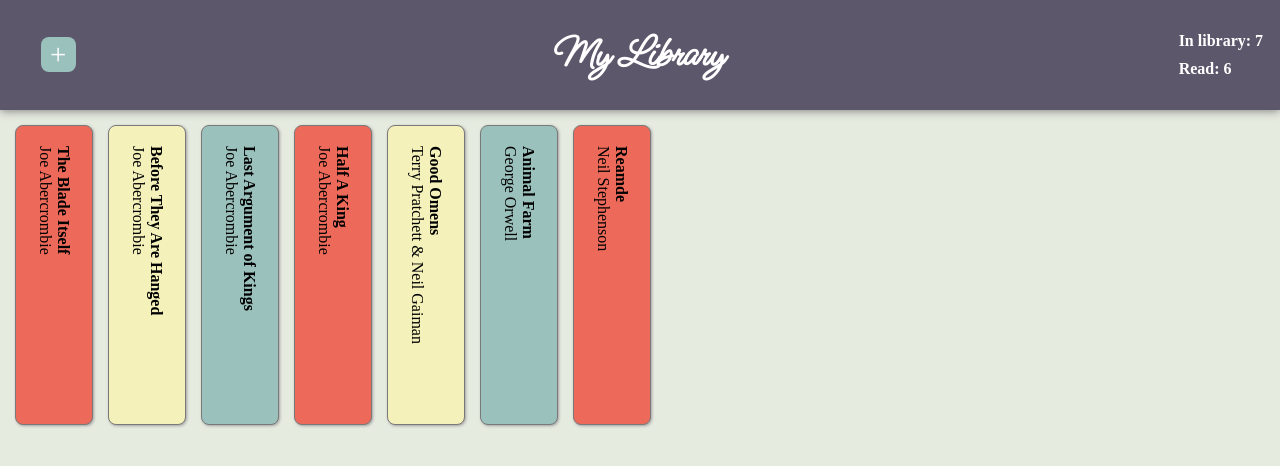
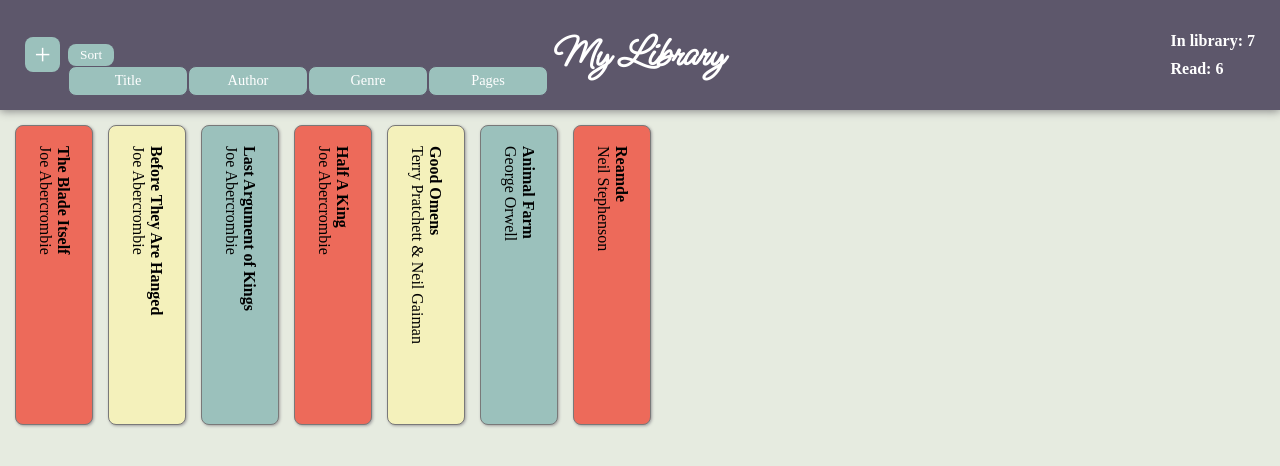
Before and after one commit to mikeplant/odin-library, a plain HTML site: page index.html in a window 1280 px wide. Drawn offline with Linux system fonts and the light colour scheme; a web font is replaced by a local one.

Commit message:
Add sort buttons

```diff
--- a/css/style.css
+++ b/css/style.css
@@ -43,12 +43,12 @@ header {
   width: 100%;
   box-shadow: 0 1px 9px rgb(128, 128, 128);
   z-index: 10;
-  grid-template-columns: 1fr 9fr 1fr;
-  grid-template-rows: 1fr;
+  grid-template-columns: 1fr 9fr 2fr;
+  grid-template-rows: 3fr 1fr;
 }
 
 header h1 {
-  grid-row: 1;
+  grid-row: 1 / span 2;
   grid-column: 1 / span 3;
   justify-self: center;
   font-family: 'Ms Madi';
@@ -68,11 +68,14 @@ input[type='checkbox'] {
 }
 
 .btn-container {
-  grid-row: 1;
+  grid-row: 1 / span 2;
   grid-column: 1;
-  justify-self: center;
+  justify-self: start;
   position: relative;
-  padding: 10px;
+  padding-left: 25px;
+  display: flex;
+  align-items: center;
+  gap: 8px;
 }
 
 .add-book-menu-btn {
@@ -159,13 +162,39 @@ input[type='checkbox'] {
 }
 
 .status-display {
-  grid-row-start: 1;
+  grid-row: 1 / span 2;
   grid-column-start: 3;
   display: grid;
   font-size: 1rem;
   gap: 10px;
   font-weight: 700;
-  padding: 15px;
+  padding-right: 25px;
+  justify-self: end;
+}
+
+.drop-btn {
+  padding: 3px 12px;
+}
+
+.sort-menu {
+  position: relative;
+}
+
+.sort-select {
+  position: absolute;
+  /* background-color: #9BC1BC; */
+  display: flex;
+  /* display: none; */
+}
+
+.sort-btns {
+  width: 120px;
+  height: 30px;
+  padding: 4px;
+  /* margin-top: 6px; */
+  border: 1px solid #5D576B;
+  /* border-radius: 0; */
+  font-size: 0.9rem;
 }
 
 .has-read, #has-read {
--- a/index.html
+++ b/index.html
@@ -36,6 +36,15 @@
           </div>
         </form>
       </div>
+      <div class="sort-menu">
+        <button class="drop-btn btn">Sort</button>
+        <div class="sort-select">
+          <button class="sort-btns btn">Title</button>
+          <button class="sort-btns btn">Author</button>
+          <button class="sort-btns btn">Genre</button>
+          <button class="sort-btns btn">Pages</button>
+        </div>
+      </div>
     </div>
     <h1>My Library</h1>
     <div class="status-display">
--- a/js/script.js
+++ b/js/script.js
@@ -250,12 +250,24 @@ function getTotalBooksRead() {
   return myLibrary.filter(book => book.hasRead === true).length;
 }
 
+// Sort functions
+
+let currentSort;
+
 function sortLibrary(property) {
-  myLibrary.sort((a, b) => a[property].localeCompare(b[property]));
-  updateDisplay();
+  currentSort = property;
+  // updateDisplay(); //
 }
 
-// Misc Functions
+function sortByString(property) {
+  myLibrary.sort((a, b) => a[property].localeCompare(b[property]));
+}
+
+function sortByNumber(property) {
+  myLibrary.sort((a, b) => parseInt(a[property]) - parseInt(b[property]));
+}
+
+// Misc functions
 
 function isWhitespace(str) {
   return (!str || !str.trim());
@@ -264,12 +276,12 @@ function isWhitespace(str) {
 //Dummy books
 
 let book = new Book('The Blade Itself','Joe Abercrombie','Fiction','515',true, 0);
-let book2 = new Book('Before They Are Hanged','Joe Abercrombie','Fiction','441',true, 1);
+let book2 = new Book('Before They Are Hanged','Joe Abercrombie','Fantasy','441',true, 1);
 let book3 = new Book('Last Argument of Kings','Joe Abercrombie','Fiction', '347', true, 2);
 let book4 = new Book('Half A King','Joe Abercrombie','Fiction','416',false, 3);
 let book5 = new Book('Good Omens', 'Terry Pratchett & Neil Gaiman', 'Fiction', '415', true, 4);
-let book6 = new Book('Animal Farm', 'George Orwell', 'Fiction', '122', true, 5);
-let book7 = new Book('Reamde','Neil Stephenson', 'Fiction', '1044', true, 6);
+let book6 = new Book('Animal Farm', 'George Orwell', 'Classics', '122', true, 5);
+let book7 = new Book('Reamde','Neil Stephenson', 'SciFi', '1044', true, 6);
 myLibrary.push(book, book2, book3, book4, book5, book6, book7);
 
 updateDisplay();
```
